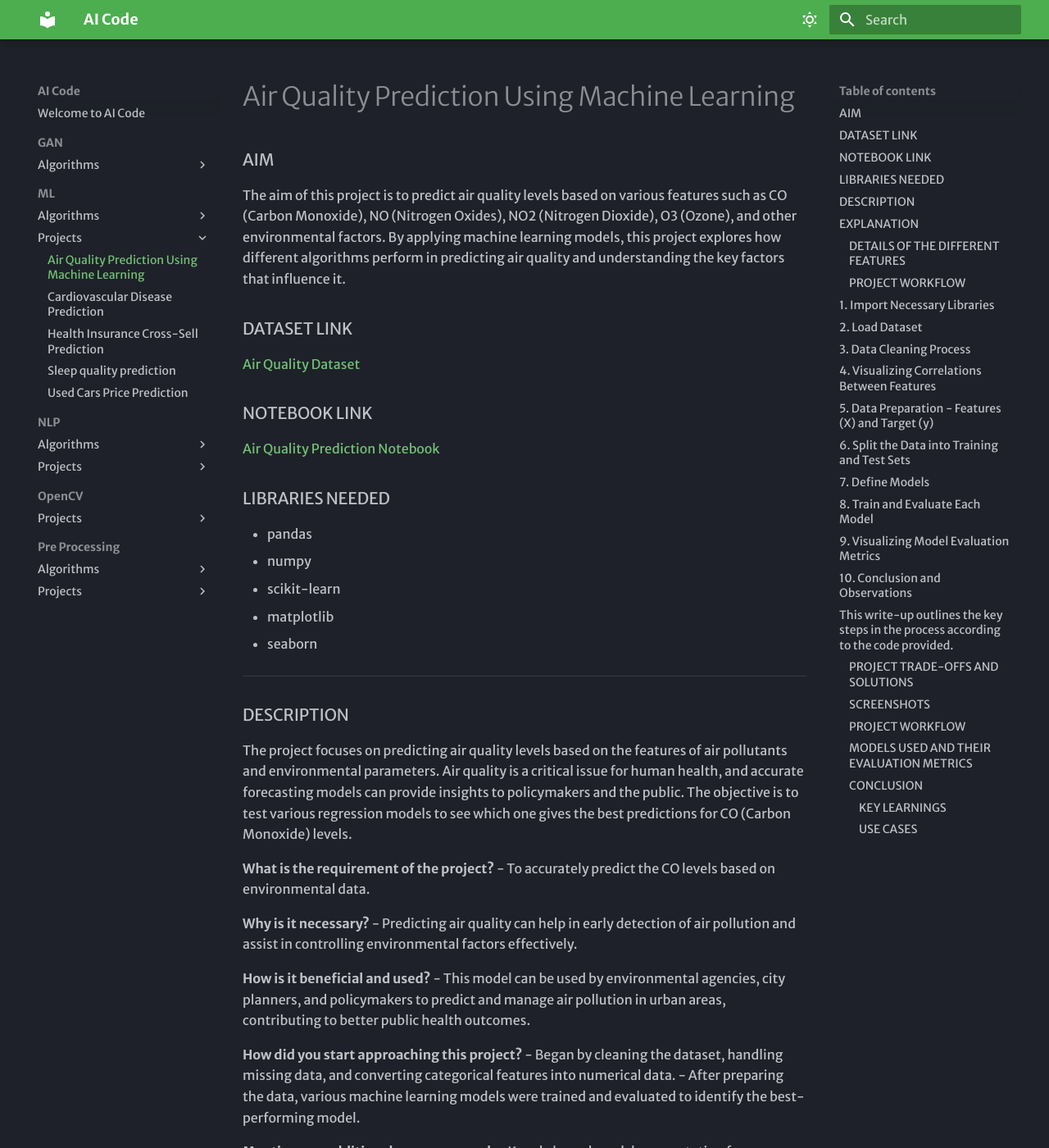
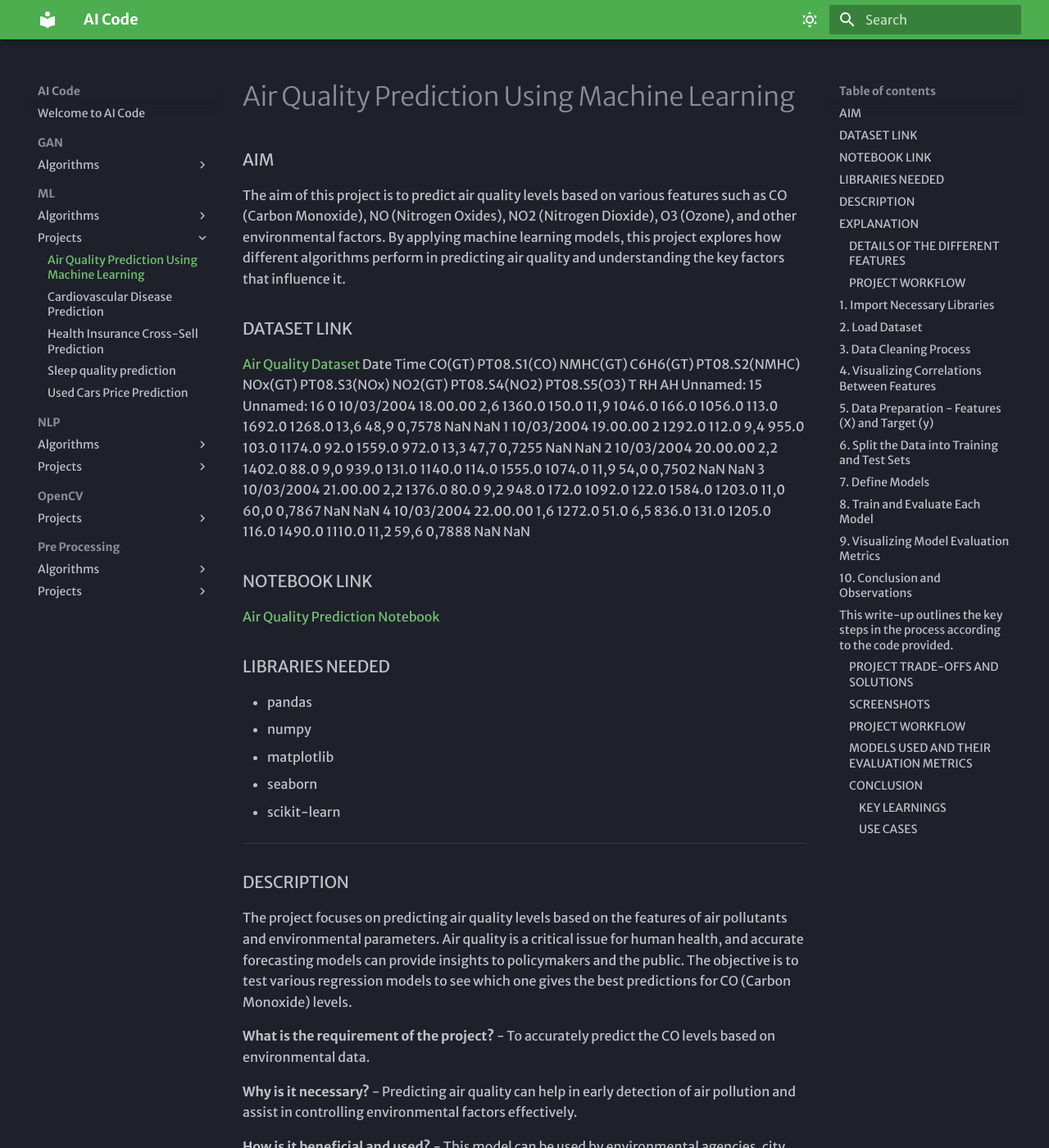
Before and after one commit to Avdhesh-Varshney/AI-Code, an MkDocs documentation site: the page built from docs/ML/projects/air_quality_prediction.md, in a window 1280 px wide and 1400 px high. Shown: the whole window at 82% size. Built offline with MkDocs 1.6.1 and Material for MkDocs 9.7.7, drawn with Linux system fonts in a browser that asks for light colours; some web fonts are replaced.

Commit message:
Third  commit

```diff
--- a/docs/ML/projects/air_quality_prediction.md
+++ b/docs/ML/projects/air_quality_prediction.md
@@ -5,6 +5,12 @@ The aim of this project is to predict air quality levels based on various featur
 
 ### DATASET LINK
 [Air Quality Dataset](https://www.kaggle.com/datasets/fedesoriano/air-quality-data-set)
+   Date	      Time	        CO(GT)	   PT08.S1(CO)	NMHC(GT)	C6H6(GT)	PT08.S2(NMHC)	NOx(GT)	PT08.S3(NOx)	NO2(GT)	PT08.S4(NO2)	PT08.S5(O3)	T	RH	AH	Unnamed: 15	Unnamed: 16
+0	10/03/2004	18.00.00	2,6	1360.0	150.0	      11,9	   1046.0	166.0	         1056.0	113.0	         1692.0	1268.0   	13,6	48,9	0,7578	NaN	NaN
+1	10/03/2004	19.00.00	2	   1292.0	112.0	      9,4	   955.0	   103.0	         1174.0	92.0	         1559.0	972.0	      13,3	47,7	0,7255	NaN	NaN
+2	10/03/2004	20.00.00	2,2	1402.0	88.0	      9,0	   939.0	   131.0	         1140.0	114.0	         1555.0	1074.0   	11,9	54,0	0,7502	NaN	NaN
+3	10/03/2004	21.00.00	2,2	1376.0	80.0	      9,2	   948.0	   172.0	         1092.0	122.0	         1584.0	1203.0   	11,0	60,0	0,7867	NaN	NaN
+4	10/03/2004	22.00.00	1,6	1272.0	51.0	      6,5	   836.0	   131.0	         1205.0	116.0	         1490.0	1110.0   	11,2	59,6	0,7888	NaN	NaN
 
 ### NOTEBOOK LINK
 [Air Quality Prediction Notebook](https://www.kaggle.com/code/disha520/air-quality-predictor)
@@ -12,9 +18,9 @@ The aim of this project is to predict air quality levels based on various featur
 ### LIBRARIES NEEDED
 - pandas
 - numpy
-- scikit-learn
 - matplotlib
 - seaborn
+- scikit-learn
 
 ---
 
```
